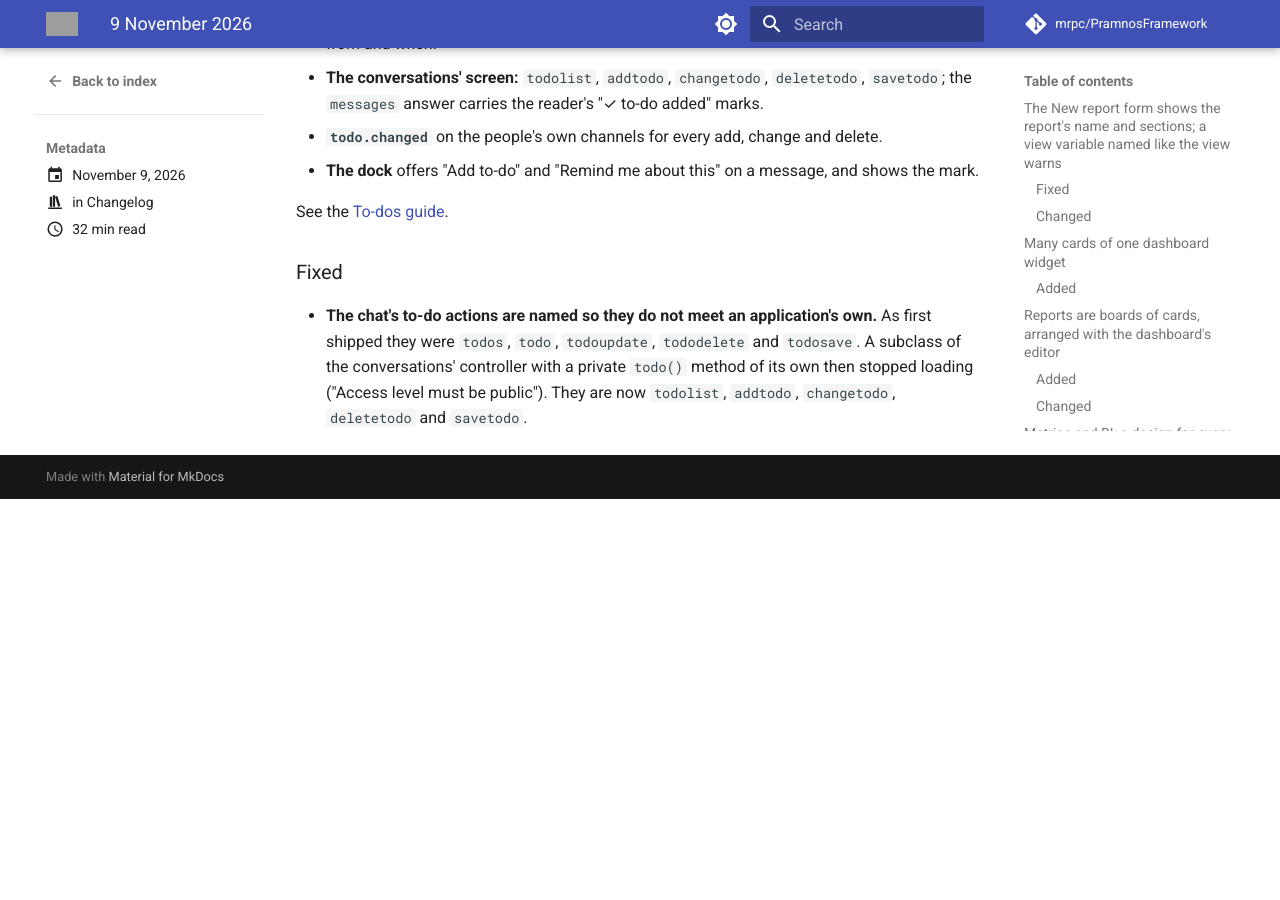
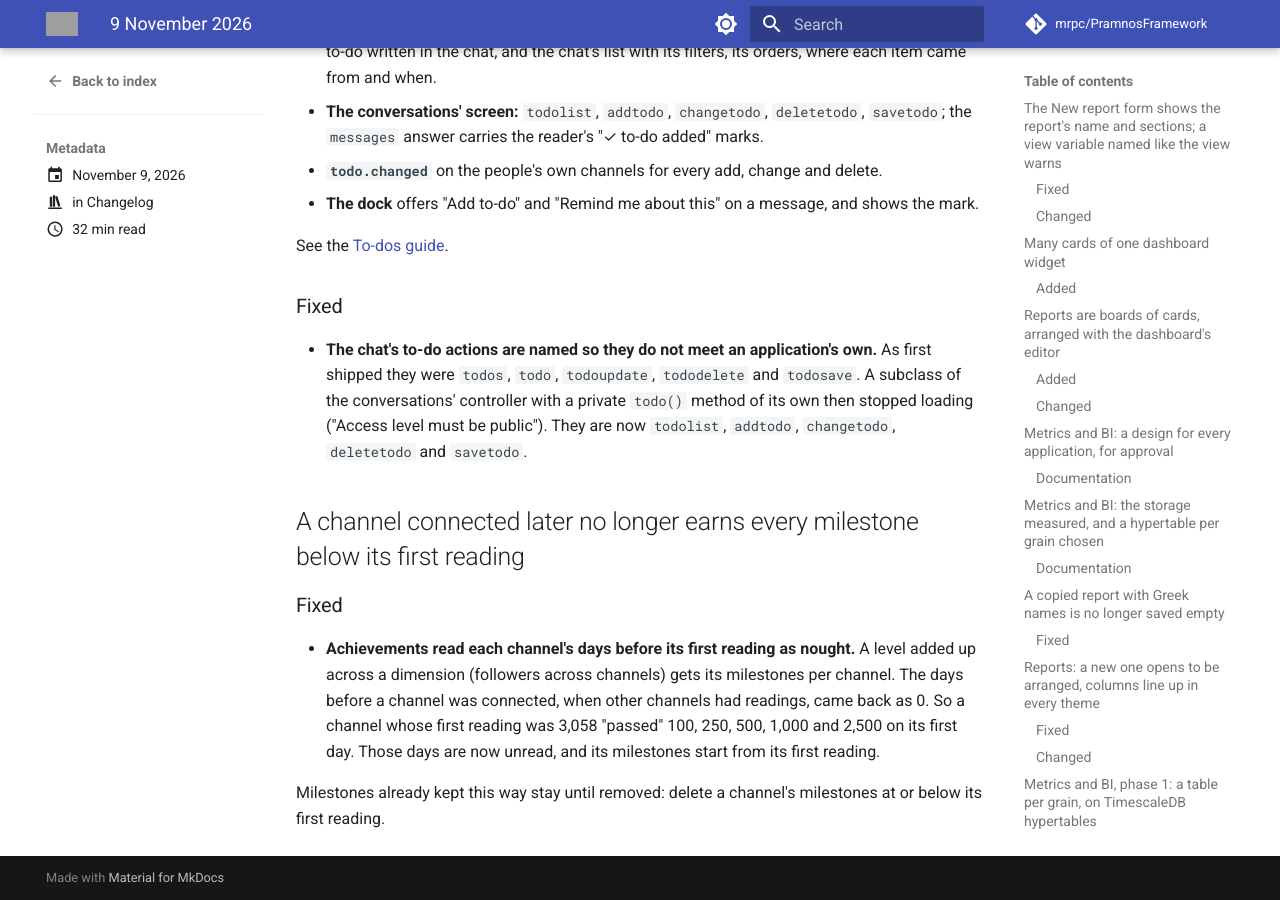
Before and after one commit to mrpc/PramnosFramework, an MkDocs documentation site: the page built from docs/version-history/posts/2026-11-09.md, in a window 1280 px wide and 900 px high, scrolled down 25744 px. Built offline with MkDocs 1.6.1 and Material for MkDocs 9.7.7, drawn with Linux system fonts in a browser that asks for light colours; comment, search, counter and statistics services are not loaded; before the commit the page ends 26243 px from its top, so only the background shows below that; some of the changed text lies outside the part shown; grey boxes are pictures that could not be loaded.

Commit message:
fix(metrics): a channel connected later earns no milestones below its first reading (FW-360)

```diff
--- a/docs/version-history/posts/2026-11-09.md
+++ b/docs/version-history/posts/2026-11-09.md
@@ -53,6 +53,7 @@ Forty-six entries today:
 - To-dos, step 2: told when given, reminded, due today
 - A conversation's picture loads in the dock
 - To-dos, step 3: in the conversations
+- A channel connected later no longer earns every milestone below its first reading
 
 <!-- more -->
 
@@ -931,3 +932,16 @@ one client*).
   conversations' controller with a private `todo()` method of its own then stopped loading
   ("Access level must be public"). They are now `todolist`, `addtodo`, `changetodo`,
   `deletetodo` and `savetodo`.
+
+## A channel connected later no longer earns every milestone below its first reading
+
+### Fixed
+
+- **Achievements read each channel's days before its first reading as nought.** A level added up
+  across a dimension (followers across channels) gets its milestones per channel. The days before
+  a channel was connected, when other channels had readings, came back as 0. So a channel whose
+  first reading was 3,058 "passed" 100, 250, 500, 1,000 and 2,500 on its first day. Those days are
+  now unread, and its milestones start from its first reading.
+
+  Milestones already kept this way stay until removed: delete a channel's milestones at or below
+  its first reading.
```
Also changed, not shown: other parts of docs/version-history/posts/2026-11-09.md (+1 -1 lines), docs/Pramnos_Metrics_Guide.md (+2 -1 lines), 2 other files.
